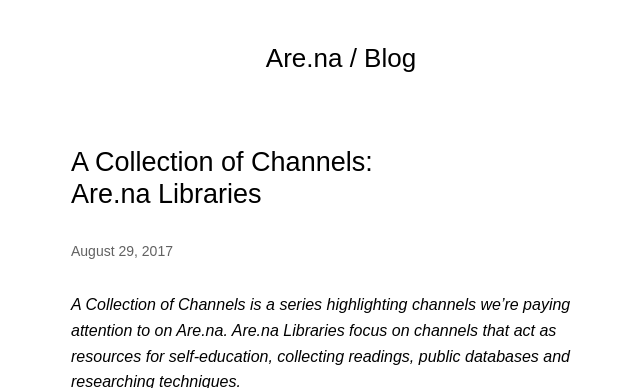
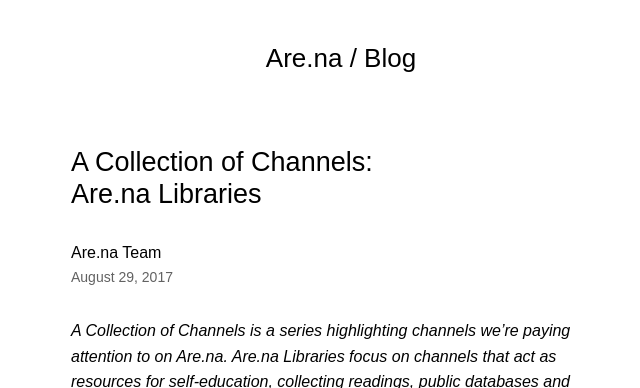
Before and after one commit to aredotna/building, a Jekyll site: the page built from _posts/2017-08-29-libraries.markdown, in a window 1280 px wide and 900 px high, cut to the strip 0-388 px from the top of the window. Shown: the whole strip, without its empty margins (299-939 px from the left). Built offline with Jekyll 4.4.1, drawn with Linux system fonts in a browser that asks for light colours.

Commit message:
added auth

```diff
--- a/_posts/2017-08-29-libraries.markdown
+++ b/_posts/2017-08-29-libraries.markdown
@@ -7,6 +7,7 @@
 - featured
 layout: post
 image: https://d2w9rnfcy7mm78.cloudfront.net/1224858/original_53f3463a084aa0873a0703a13260f419.jpg
+author: "Are.na Team"
 description: "This week's collection focuses on public databases, resources for self-education, and research techniques."
 ---
 
```
